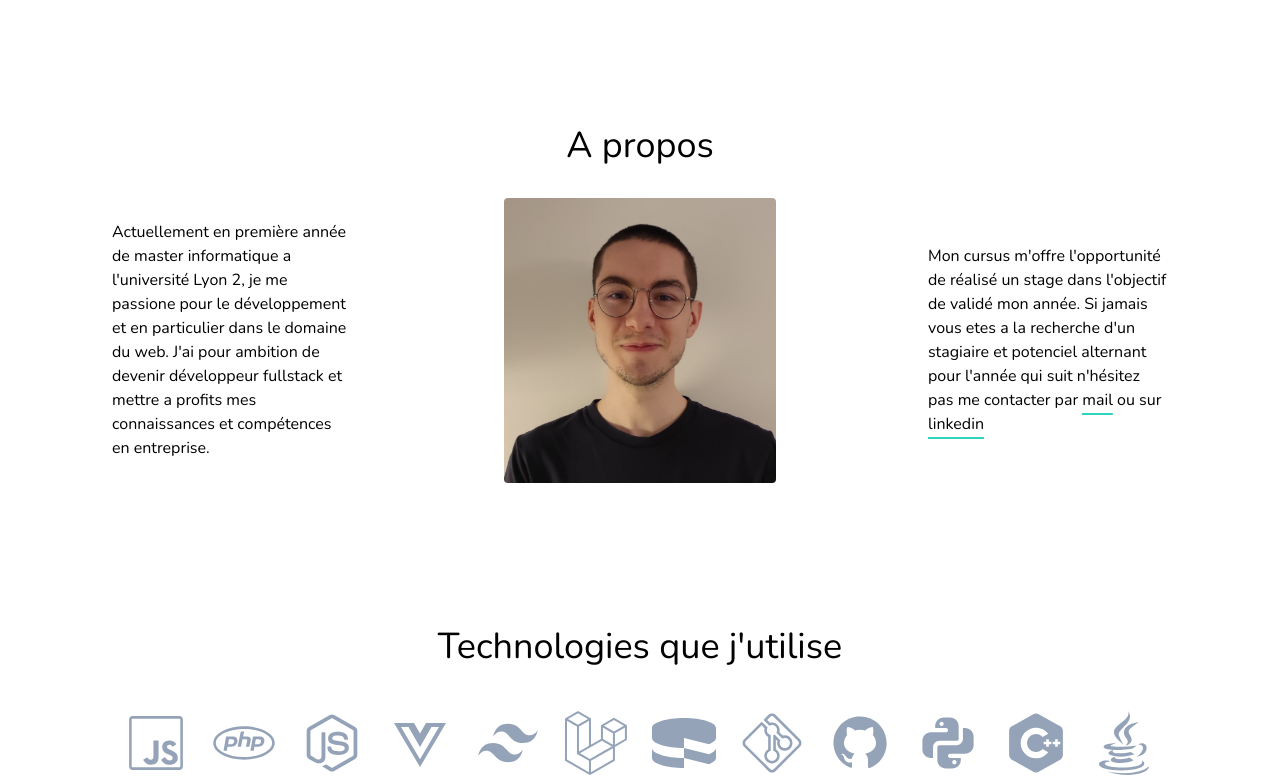
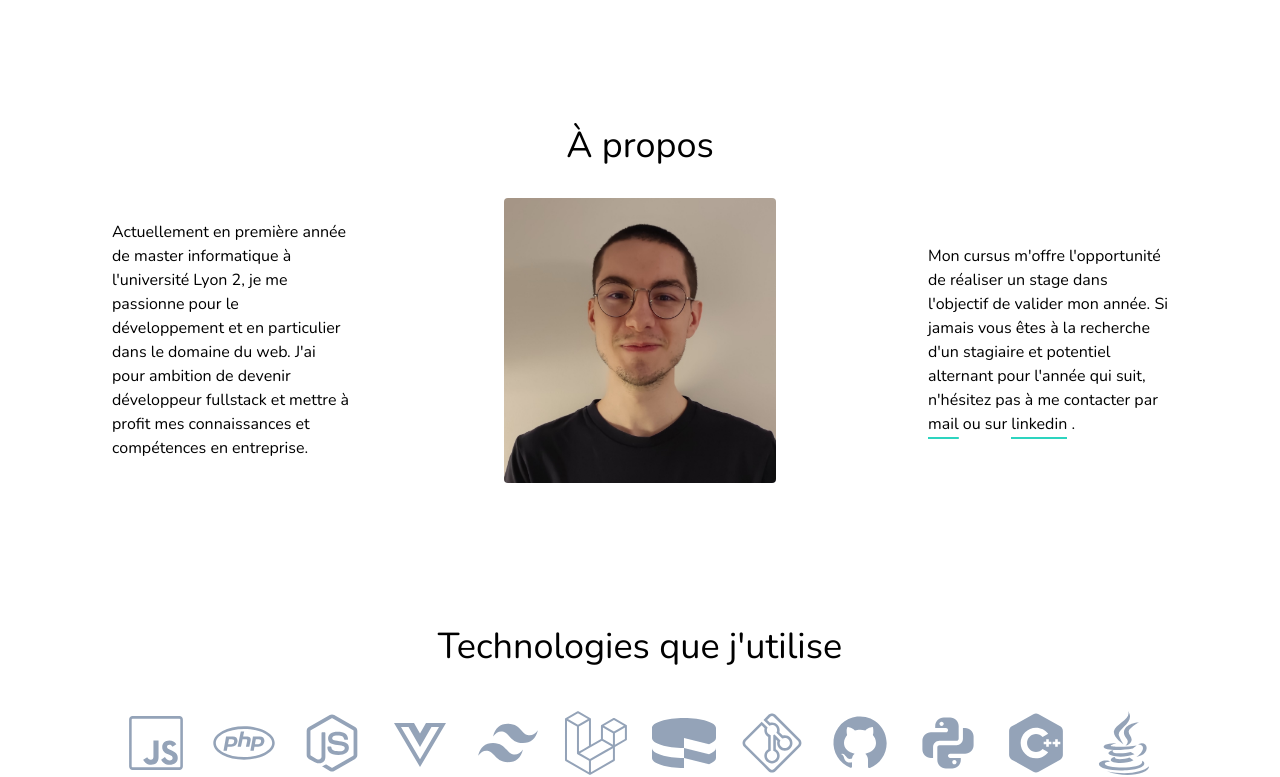
Before and after one commit to FeckNeck/portfolio, a Vue app: page / in a window 1280 px wide. Shown: the part 670-1447 px from the top of the page. Built offline with nearby package versions, Linux system fonts and the light colour scheme.

Commit message:
fix: fautes d'orthographe

```diff
--- a/src/components/AboutMe.vue
+++ b/src/components/AboutMe.vue
@@ -9,14 +9,14 @@
         mx-auto
       "
     >
-      <p class="text-4xl text-center py-8">A propos</p>
+      <p class="text-4xl text-center py-8">À propos</p>
       <div class="sm:flex justify-between items-center">
         <div class="lg:shrink-0 lg:grow-0 lg:basis-1/4">
           <p class="px-4">
-            Actuellement en première année de master informatique a l'université
-            Lyon 2, je me passione pour le développement et en particulier dans
+            Actuellement en première année de master informatique à l'université
+            Lyon 2, je me passionne pour le développement et en particulier dans
             le domaine du web. J'ai pour ambition de devenir développeur
-            fullstack et mettre a profits mes connaissances et compétences en
+            fullstack et mettre à profit mes connaissances et compétences en
             entreprise.
           </p>
         </div>
@@ -38,10 +38,10 @@
         </div>
         <div class="lg:shrink-0 lg:grow-0 lg:basis-1/4">
           <p class="px-4">
-            Mon cursus m'offre l'opportunité de réalisé un stage dans l'objectif
-            de validé mon année. Si jamais vous etes a la recherche d'un
-            stagiaire et potenciel alternant pour l'année qui suit n'hésitez pas
-            me contacter par
+            Mon cursus m'offre l'opportunité de réaliser un stage dans
+            l'objectif de valider mon année. Si jamais vous êtes à la recherche
+            d'un stagiaire et potentiel alternant pour l'année qui suit,
+            n'hésitez pas à me contacter par
             <a
               href="mailto:mathis.dousse@outlook.fr"
               class="
@@ -66,6 +66,7 @@
               "
               >linkedin</a
             >
+            .
           </p>
         </div>
       </div>
--- a/src/components/MyHearder.vue
+++ b/src/components/MyHearder.vue
@@ -83,19 +83,19 @@
             "
             >Présentation</router-link
           >
-          <p
+          <router-link
+            :to="{ name: 'Projects', hash: '#projects' }"
             class="
               block
               sm:px-5 sm:py-0
-              py-3
+              py-2
               text-lg
               hover:cursor-pointer hover:text-teal-400
               transition-colors
               duration-300
             "
+            >Projets</router-link
           >
-            Projets
-          </p>
           <div>
             <a
               href="mailto:mathis.dousse@outlook.fr"
--- a/src/components/MyProjects.vue
+++ b/src/components/MyProjects.vue
@@ -1,5 +1,5 @@
 <template>
-  <section class="py-14">
+  <section class="py-14" id="projects">
     <div
       class="
         xl:px-24 xl:max-w-5xl
@@ -9,7 +9,7 @@
         mx-auto
       "
     >
-      <p class="text-4xl text-center py-8">Mes projects personnels</p>
+      <p class="text-4xl text-center py-8">Mes projets personnels</p>
       <div class="grid sm:grid-cols-2 gap-6 sm:px-0 px-4">
         <a
           class="
--- a/src/router/index.js
+++ b/src/router/index.js
@@ -1,5 +1,6 @@
 import { createRouter, createWebHistory } from "vue-router";
 import PresentationView from "../views/PresentationView";
+import MyProjects from "@/components/MyProjects.vue";
 
 const routes = [
   {
@@ -7,6 +8,7 @@ const routes = [
     name: "Presentationview",
     component: PresentationView,
   },
+  { path: "/", name: "Projects", component: MyProjects },
 ];
 
 const router = createRouter({
```
